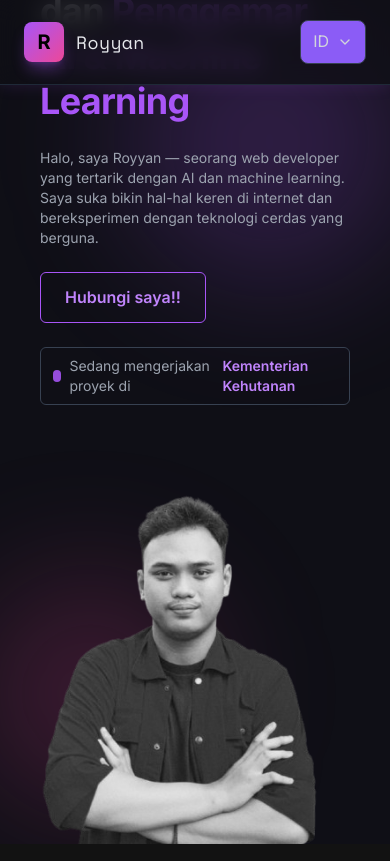
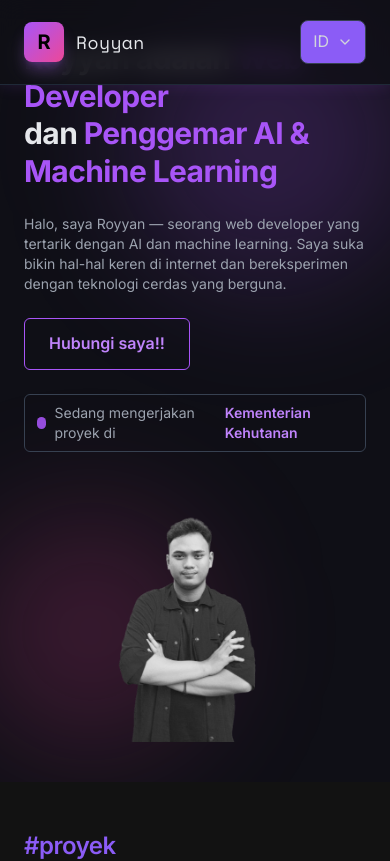
Before and after one commit to fauzanarroyyan19/PortofolioRoyyan, a Next.js app: page / in a window 390 px wide. Shown: the top 861 px of the page. Built offline with nearby package versions, Linux system fonts and the light colour scheme.

Commit message:
ubah hero

```diff
--- a/src/components/Hero.jsx
+++ b/src/components/Hero.jsx
@@ -39,8 +39,8 @@ export default function Hero() {
   };
 
   return (
-    <section className="w-full h-screen relative bg-[#0f0f16] text-gray-200 flex items-center justify-center px-10 md:px-20 overflow-hidden">
-      {/* Animated Background Blobs */}
+    <section className="w-full min-h-[85vh] relative bg-[#0f0f16] text-gray-200 flex flex-col md:flex-row items-center justify-center px-6 md:px-16 lg:px-24 py-10 overflow-hidden">
+      {/* Background animation */}
       <motion.div
         animate={{ x: [0, 100, 0], y: [0, -50, 0] }}
         transition={{ duration: 10, repeat: Infinity, ease: "easeInOut" }}
@@ -52,19 +52,20 @@ export default function Hero() {
         className="absolute w-60 h-60 bg-pink-500/20 rounded-full blur-3xl bottom-20 right-20"
       />
 
+      {/* Content */}
       <div className="w-full max-w-7xl flex flex-col md:flex-row items-center justify-between gap-10 z-10">
-        {/* Text Section */}
-        <div className="flex flex-col items-start text-left space-y-6">
+        {/* Text section */}
+        <div className="flex flex-col items-start text-left space-y-6 md:w-1/2">
           <motion.h1
             initial={{ opacity: 0, y: 20 }}
             animate={{ opacity: 1, y: 0 }}
             transition={{ duration: 0.6 }}
-            className="text-4xl md:text-5xl font-bold leading-tight"
+            className="text-3xl sm:text-4xl md:text-5xl font-bold leading-tight"
           >
             {content[lang].title}
           </motion.h1>
 
-          <p className="text-gray-400 max-w-md text-sm md:text-base">
+          <p className="text-gray-400 max-w-md text-sm sm:text-base">
             {content[lang].desc}
           </p>
 
@@ -85,24 +86,22 @@ export default function Hero() {
           </div>
         </div>
 
-        {/* Image Section */}
+        {/* Image section */}
         <motion.div
           initial={{ opacity: 0, x: 40 }}
           animate={{ opacity: 1, x: 0 }}
           transition={{ duration: 0.8 }}
-          className="flex justify-end"
+          className="flex justify-center md:w-1/2"
         >
-{/* Image Section */}
-<div className="relative w-[500px] h-[500px] md:w-[800px] md:h-[800px] flex-shrink-0">
+          <div className="relative w-[250px] h-[250px] sm:w-[350px] sm:h-[350px] md:w-[450px] md:h-[450px] lg:w-[500px] lg:h-[500px]">
             <Image
               src={profilePic}
               alt="Royyan"
               fill
-    className="rounded-lg object-contain grayscale hover:grayscale-0 transition-all"
+              className="rounded-lg object-contain grayscale hover:grayscale-0 transition-all duration-500"
+              priority
             />
           </div>
-
-
         </motion.div>
       </div>
     </section>
```
Lines whose indentation alone changed are shown as unchanged.
